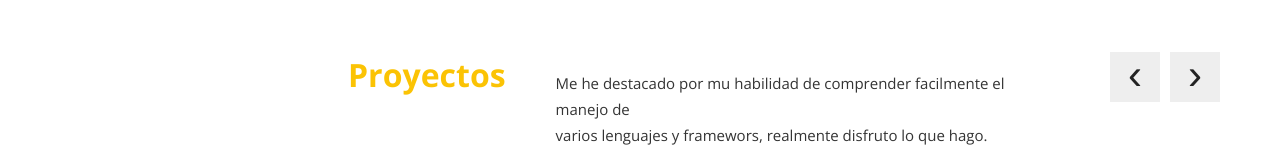
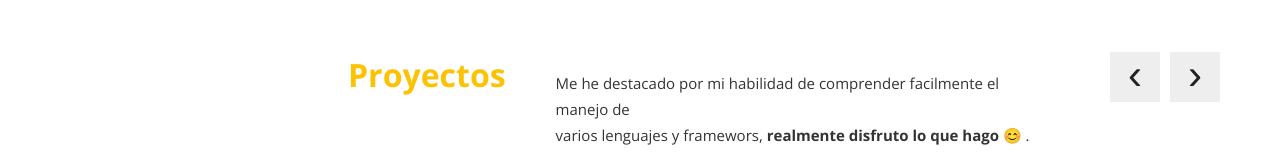
Before and after one commit to DICAPISAR/DICAPISAR.github.io, a plain HTML site: page index.html in a window 1280 px wide. Shown: the part 823-984 px from the top of the page. Drawn offline with nearby package versions, Linux system fonts and the light colour scheme.

Commit message:
Corrección de presentación se la seccion proyectos y mejora de vista

```diff
--- a/index.html
+++ b/index.html
@@ -157,8 +157,8 @@
             <section id="featured" class="content-section">
                 <div class="section-heading">
                     <h1><em>Proyectos</em></h1>
-                    <p> Me he destacado por mu habilidad de comprender facilmente el manejo de
-                    <br>varios lenguajes y framewors, realmente disfruto lo que hago.</p>
+                    <p> Me he destacado por mi habilidad de comprender facilmente el manejo de
+                    <br>varios lenguajes y framewors, <b>realmente disfruto lo que hago</b> &#128522 .</p>
                 </div>
                 <div class="section-content">
                     <div class="owl-carousel owl-theme">
```
